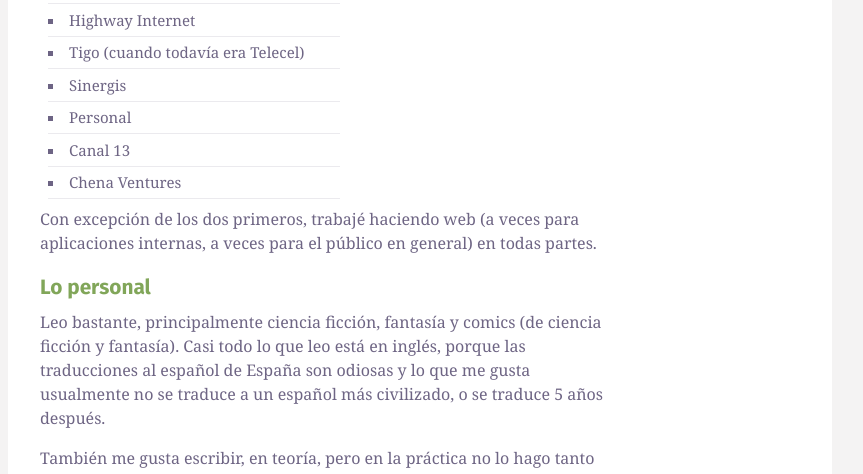
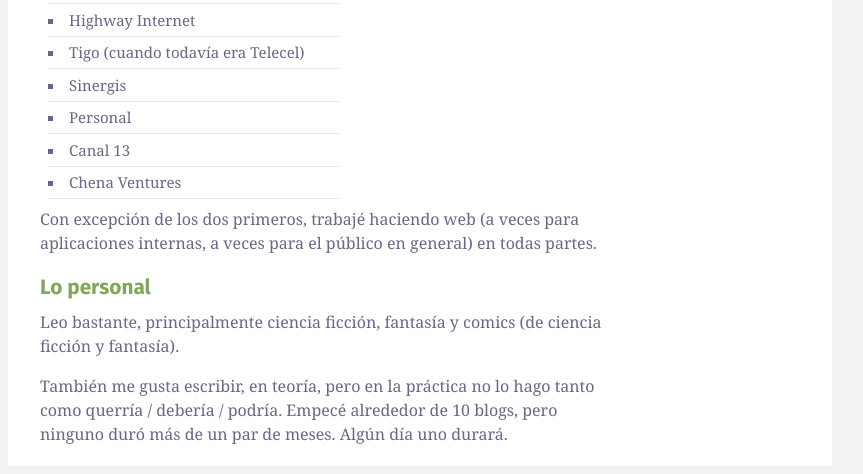
Before and after one commit to juancatalavera/portfolio, a plain HTML site: page bio.html in a window 1280 px wide. Shown: the part 304-778 px from the top of the page, without its empty margins (220-1083 px from the left). Drawn offline with Linux system fonts and the light colour scheme; a web font is replaced by a local one.

Commit message:
Cambios en el texto de la bio

```diff
--- a/bio.html
+++ b/bio.html
@@ -39,7 +39,7 @@
           </ul>
           <p>Con excepción de los dos primeros, trabajé haciendo web (a veces para aplicaciones internas, a veces para el público en general) en todas partes.</p>
           <h2>Lo personal</h2>
-          <p>Leo bastante, principalmente ciencia ficción, fantasía y comics (de ciencia ficción y fantasía). Casi todo lo que leo está en inglés, porque las traducciones al español de España son odiosas y lo que me gusta usualmente no se traduce a un español más civilizado, o se traduce 5 años después. </p>
+          <p>Leo bastante, principalmente ciencia ficción, fantasía y comics (de ciencia ficción y fantasía). </p>
           <p>También me gusta escribir, en teoría, pero en la práctica no lo hago tanto como querría / debería / podría. Empecé alrededor de 10 blogs, pero ninguno duró más de un par de meses. Algún día uno durará.</p>
         </div>
         <div class="social">
```
Also changed, not shown: 1 other file.
